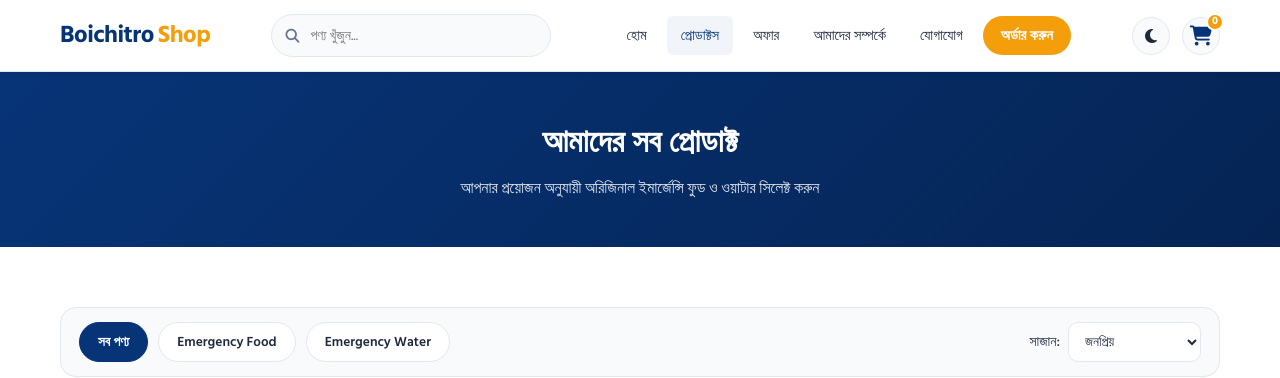
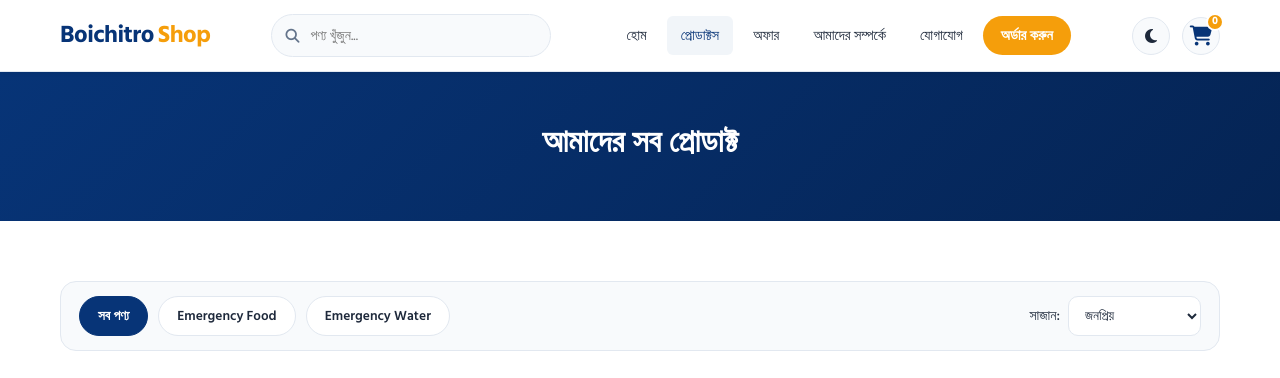
Before and after one commit to boichitrobdshop-sketch/boichitroshop, a plain HTML site: page products.html in a window 1280 px wide. Shown: the top 378 px of the page. Drawn offline with Linux system fonts and the light colour scheme.

Commit message:
Update products.html

```diff
--- a/products.html
+++ b/products.html
@@ -68,7 +68,6 @@
     <section class="page-banner">
         <div class="container">
             <h1>আমাদের সব প্রোডাক্ট</h1>
-            <p>আপনার প্রয়োজন অনুযায়ী অরিজিনাল ইমার্জেন্সি ফুড ও ওয়াটার সিলেক্ট করুন</p>
         </div>
     </section>
 
```
